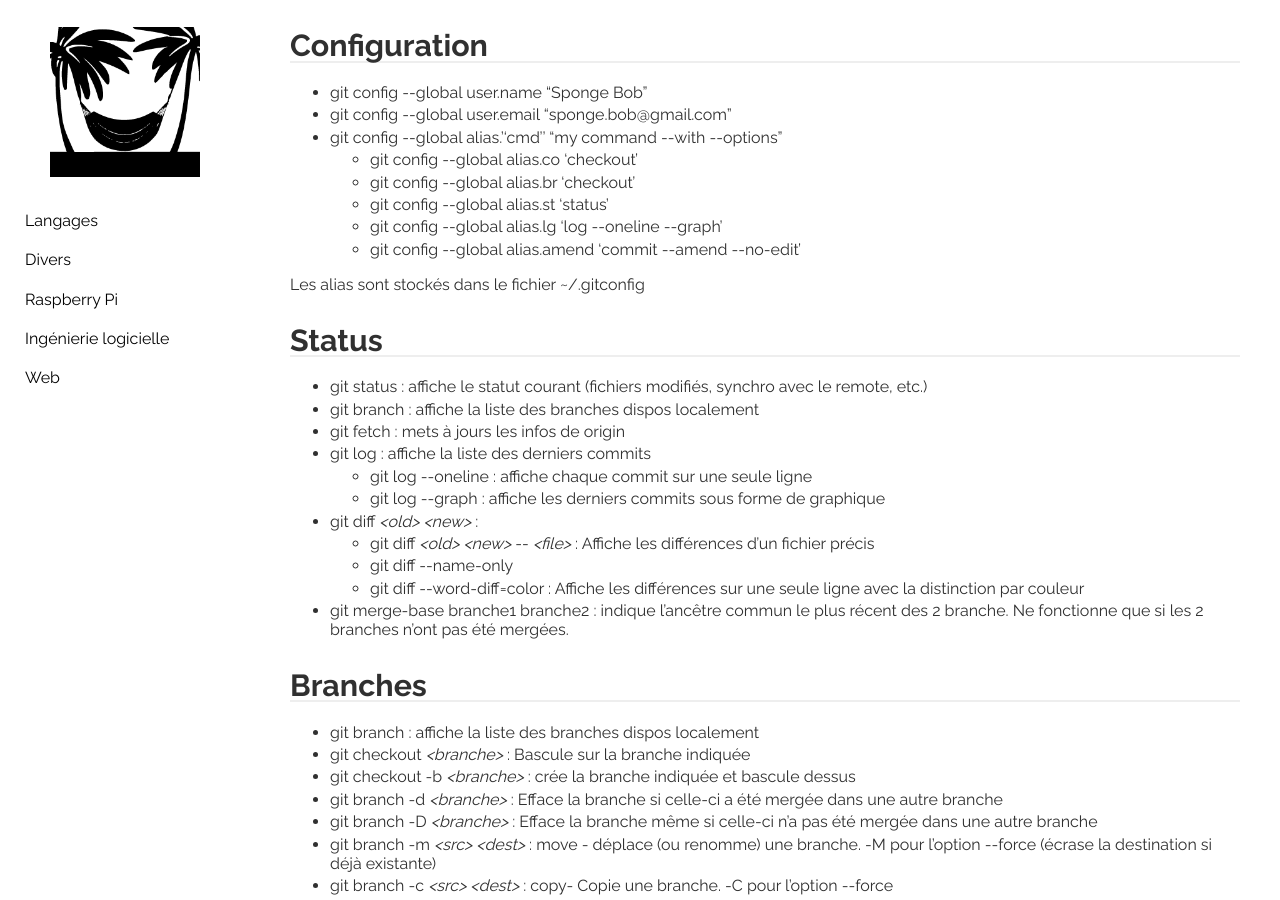
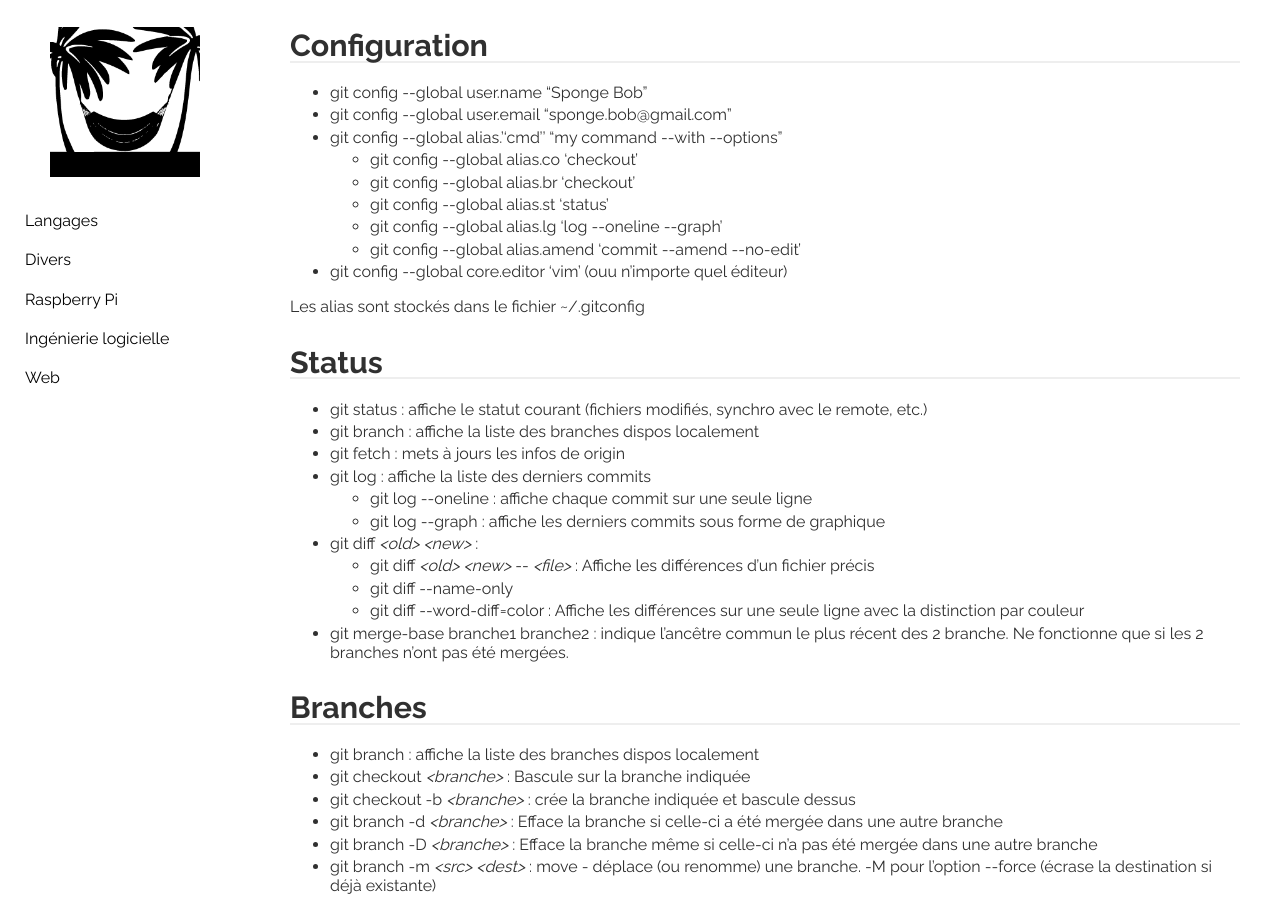
Before and after one commit to behej/lazyjekyll, a Jekyll site: the page built from _sweng/git.md, in a window 1280 px wide and 900 px high. Built offline with Jekyll 4.4.1, drawn with Linux system fonts in a browser that asks for light colours.

Commit message:
Add git config for default editor

```diff
--- a/_sweng/git.md
+++ b/_sweng/git.md
@@ -12,6 +12,7 @@ icon: git.png
   * git config \-\-global alias.st 'status'
   * git config \-\-global alias.lg 'log \-\-oneline \-\-graph'
   * git config \-\-global alias.amend 'commit \-\-amend \-\-no-edit'
+* git config \-\-global core.editor 'vim' (ouu n'importe quel éditeur)
 
 Les alias sont stockés dans le fichier ~/.gitconfig
 
```
